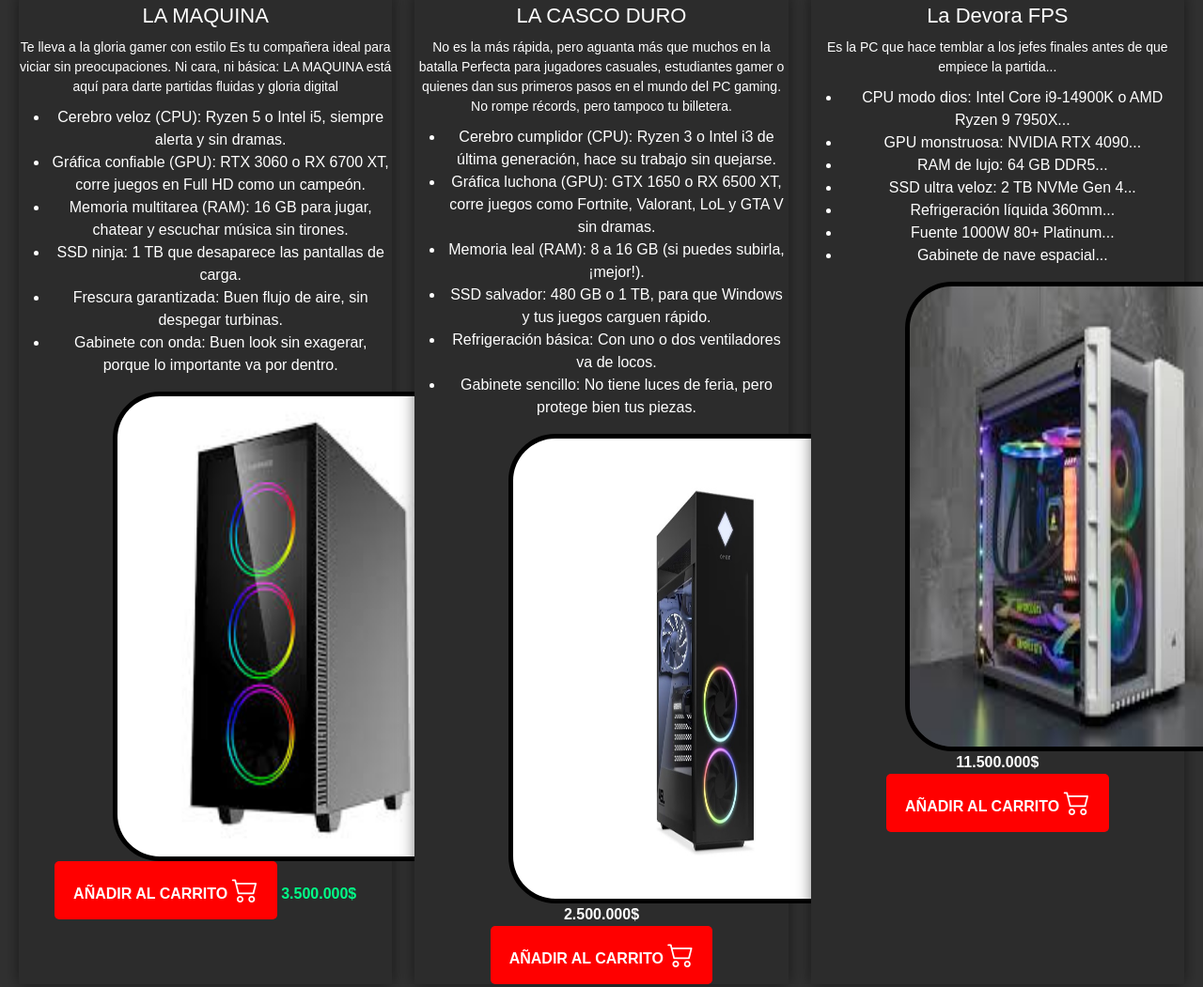
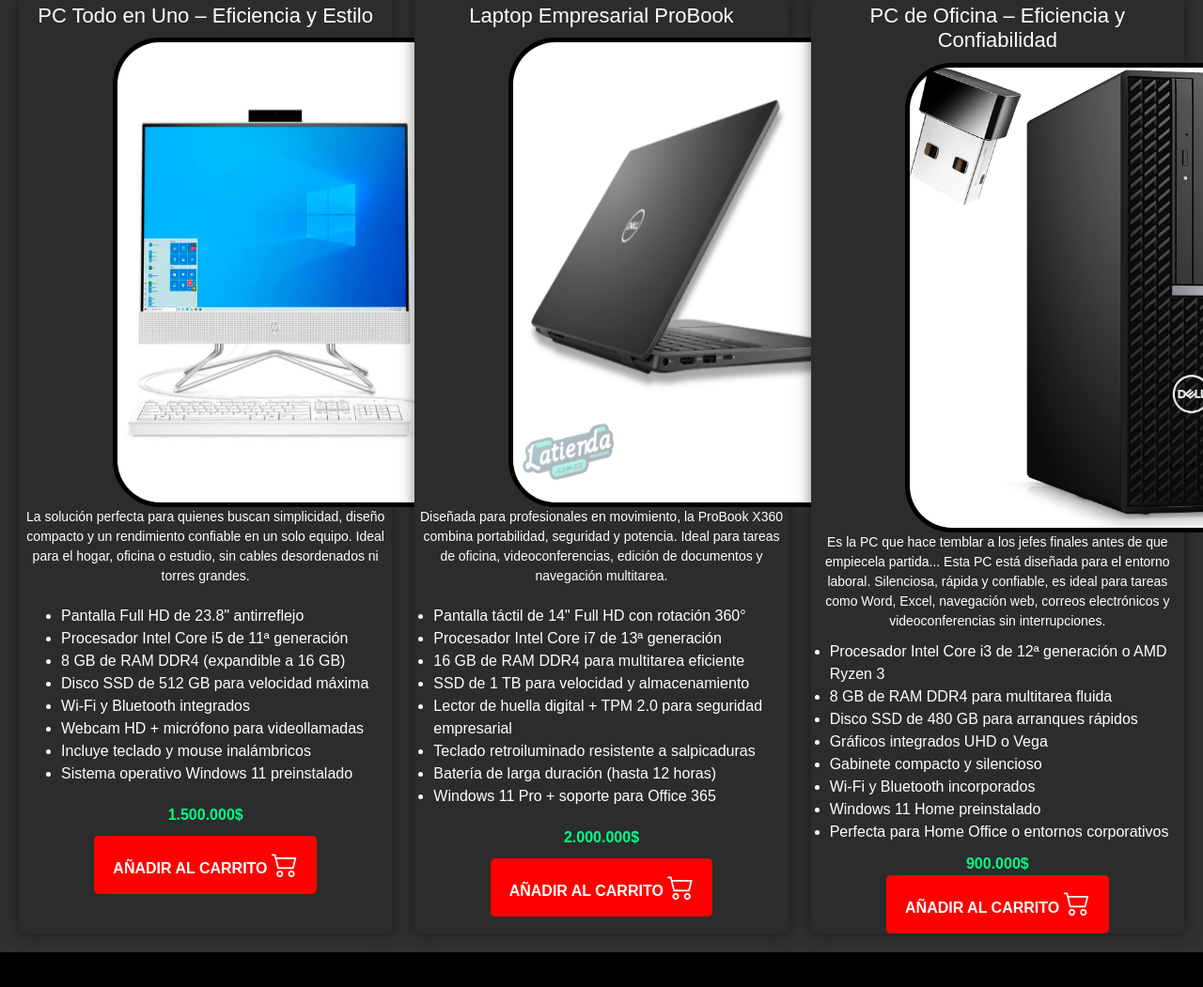
Before and after one commit to dabbi20/bit-1, a plain HTML site: page HTML/pc-empresarial.html in a window 1280 px wide. Shown: the part 776-1827 px from the top of the page at 94% size. Drawn offline with nearby package versions, Linux system fonts and the light colour scheme; a web font is replaced by a local one.

Commit message:
Se dieron mas detalles sobre los documentos y añadieron y remplazaron

```diff
--- a/HTML/pc-empresarial.html
+++ b/HTML/pc-empresarial.html
@@ -1,5 +1,6 @@
 <!DOCTYPE html>
 <html lang="es">
+
 <head>
   <meta charset="UTF-8">
   <meta name="viewport" content="width=device-width, initial-scale=1.0">
@@ -10,6 +11,7 @@
   <link rel="stylesheet" href="https://cdn.jsdelivr.net/npm/bootstrap@5.3.5/dist/css/bootstrap.min.css">
   <link rel="stylesheet" href="../CSS/style.css">
 </head>
+
 <body>
   <header>
 
@@ -134,7 +136,7 @@
 
     <div class="carrusel-p">
 
-          <h2 class="h-bordes">CARRUSEL</h2>
+      <h2 class="h-bordes">NUESTROS PRODUCTOS EN CLIENTES</h2>
 
       <div class="carrusel-list" id="carrusel-list">
 
@@ -397,35 +399,42 @@
     <!--En este apartado va donde va el contenido referente a lo que se muestra para la venta-->
 
 
-
     <div class="contenedor-pm">
 
       <div class="tarjeta">
-            <h3 class="titulos-pc">LA MAQUINA</h3>
 
-            <p class="contenido-pc">Te lleva a la gloria gamer con estilo
-              Es tu compañera ideal para viciar sin preocupaciones. Ni cara, ni básica: LA MAQUINA está aquí para darte
-              partidas fluidas y gloria digital
+
+
+        <h3 class="titulos-pc">PC Todo en Uno – Eficiencia y Estilo</h3>
+
+        <div class="img-wrapper"><img src="/ASSEST/E-1.jpg" alt="Pc empresarial todo en uno"
+            class="img1-tamaño img-fluid"></div>
+
+        <p class="contenido-pc">La solución perfecta para quienes buscan simplicidad, diseño compacto y un rendimiento confiable en un solo equipo.
+          Ideal para el hogar, oficina o estudio, sin cables desordenados ni torres grandes.
         </p>
 
-            <ul>
-              <li>Cerebro veloz (CPU): Ryzen 5 o Intel i5, siempre alerta y sin dramas. </li>
-              <li>Gráfica confiable (GPU): RTX 3060 o RX 6700 XT, corre juegos en Full HD como un campeón. </li>
-              <li>Memoria multitarea (RAM): 16 GB para jugar, chatear y escuchar música sin tirones. </li>
-              <li>SSD ninja: 1 TB que desaparece las pantallas de carga. </li>
-              <li>Frescura garantizada: Buen flujo de aire, sin despegar turbinas. </li>
-              <li>Gabinete con onda: Buen look sin exagerar, porque lo importante va por dentro. </li>
+        <ul class="lista-caracteristicas">
+          <li>Pantalla Full HD de 23.8" antirreflejo</li>
+          <li>Procesador Intel Core i5 de 11ª generación</li>
+          <li>8 GB de RAM DDR4 (expandible a 16 GB)</li>
+          <li>Disco SSD de 512 GB para velocidad máxima</li>
+          <li>Wi-Fi y Bluetooth integrados</li>
+          <li>Webcam HD + micrófono para videollamadas</li>
+          <li>Incluye teclado y mouse inalámbricos</li>
+          <li>Sistema operativo Windows 11 preinstalado</li>
         </ul>
 
-            <div class="img-wrapper"><img src="/ASSEST/PC-2.jpeg" alt="Pc gamer con una potencia media,luces billantes"
-                class="img1-tamaño img-fluid"></div>
+        <span class="precio"><strong>1.500.000$</strong></span>
+
+
+
 
 
         <div class="carrito-precio">
           <button type="button" class="boton-carrito">
             AÑADIR AL CARRITO <i class="bi bi-cart2 fs-3 text-white"></i>
           </button>
-                  <span class="precio"><strong>3.500.000$</strong></span>
 
 
         </div>
@@ -437,28 +446,28 @@
       </div>
 
       <div class="tarjeta">
-            <h3 class="titulos-pc">LA CASCO DURO</h3>
+        <h3 class="titulos-pc">Laptop Empresarial ProBook</h3>
 
-            <p class="contenido-pc">No es la más rápida, pero aguanta más que muchos en la batalla
-              Perfecta para jugadores casuales, estudiantes gamer o quienes dan sus primeros pasos en el mundo del PC
-              gaming.
-              No rompe récords, pero tampoco tu billetera.</p>
+        <div><img src="/ASSEST/E-3.png" alt="Laptop empresarial multitarea"
+            class="img1-tamaño img-fluid"></div>
 
-            <ul>
-              <li>Cerebro cumplidor (CPU): Ryzen 3 o Intel i3 de última generación, hace su trabajo sin quejarse. </li>
-              <li>Gráfica luchona (GPU): GTX 1650 o RX 6500 XT, corre juegos como Fortnite, Valorant, LoL y GTA V sin
-                dramas.
-              </li>
-              <li>Memoria leal (RAM): 8 a 16 GB (si puedes subirla, ¡mejor!). </li>
-              <li>SSD salvador: 480 GB o 1 TB, para que Windows y tus juegos carguen rápido. </li>
-              <li>Refrigeración básica: Con uno o dos ventiladores va de locos.</li>
-              <li>Gabinete sencillo: No tiene luces de feria, pero protege bien tus piezas.</li>
+        <p class="contenido-pc"> Diseñada para profesionales en movimiento, la ProBook X360 combina portabilidad, seguridad y potencia.
+          Ideal para tareas de oficina, videoconferencias, edición de documentos y navegación multitarea.</p>
+
+        <ul class="lista-caracteristicas">
+          <li>Pantalla táctil de 14" Full HD con rotación 360°</li>
+          <li>Procesador Intel Core i7 de 13ª generación</li>
+          <li>16 GB de RAM DDR4 para multitarea eficiente</li>
+          <li>SSD de 1 TB para velocidad y almacenamiento</li>
+          <li>Lector de huella digital + TPM 2.0 para seguridad empresarial</li>
+          <li>Teclado retroiluminado resistente a salpicaduras</li>
+          <li>Batería de larga duración (hasta 12 horas)</li>
+          <li>Windows 11 Pro + soporte para Office 365</li>
         </ul>
 
-            <div><img src="/ASSEST/PC-3.jpg" alt="Computadora de gama media con estilos dinamicos y esteticos"
-                class="img1-tamaño img-fluid"></div>
 
-            <span><strong>2.500.000$</strong></span>
+
+        <span class="precio"><strong>2.000.000$</strong></span>
 
         <button type="button" class="boton-carrito">AÑADIR AL CARRITO <i
             class="bi bi-cart2 fs-3 text-white"></i></button>
@@ -471,27 +480,31 @@
 
           <!--  Columna de texto -->
           <div class="contenido-texto">
-                <h3 class="titulos-pc">La Devora FPS</h3>
-                <p class="contenido-pc">
-                  Es la PC que hace temblar a los jefes finales antes de que empiece la partida...
-                </p>
-
-                <ul>
-                  <li>CPU modo dios: Intel Core i9-14900K o AMD Ryzen 9 7950X...</li>
-                  <li>GPU monstruosa: NVIDIA RTX 4090...</li>
-                  <li>RAM de lujo: 64 GB DDR5...</li>
-                  <li>SSD ultra veloz: 2 TB NVMe Gen 4...</li>
-                  <li>Refrigeración líquida 360mm...</li>
-                  <li>Fuente 1000W 80+ Platinum...</li>
-                  <li>Gabinete de nave espacial...</li>
-                </ul>
+            <h3 class="titulos-pc">PC de Oficina – Eficiencia y Confiabilidad</h3>
 
             <!--  Columna de imagen -->
             <div class="contenido-imagen">
-        <img src="/ASSEST/PC-4.jpeg" alt="Computadora gamer ultra potente" class="img1-tamaño img-fluid" />
+              <img src="/ASSEST/E-2.jpg" alt="Computadora gamer ultra potente" class="img1-tamaño img-fluid" />
             </div>
 
-                <span><strong>11.500.000$</strong></span><br>
+            <p class="contenido-pc">
+               Es la PC que hace temblar a los jefes finales antes de que empiecela partida... Esta PC está diseñada para el entorno laboral. Silenciosa, rápida y confiable, es ideal para tareas como Word, Excel, navegación web,
+               correos electrónicos y videoconferencias sin interrupciones.
+            </p>
+
+            <ul class="lista-caracteristicas">
+              <li>Procesador Intel Core i3 de 12ª generación o AMD Ryzen 3</li>
+              <li>8 GB de RAM DDR4 para multitarea fluida</li>
+              <li>Disco SSD de 480 GB para arranques rápidos</li>
+              <li>Gráficos integrados UHD o Vega</li>
+              <li>Gabinete compacto y silencioso</li>
+              <li>Wi-Fi y Bluetooth incorporados</li>
+              <li>Windows 11 Home preinstalado</li>
+              <li>Perfecta para Home Office o entornos corporativos</li>
+            </ul>
+
+
+            <span class="precio"><strong>900.000$</strong></span><br>
             <button type="button" class="boton-carrito">
               AÑADIR AL CARRITO <i class="bi bi-cart2 fs-3 text-white"></i>
             </button>
@@ -501,7 +514,6 @@
 
         </div>
       </div>
-
 
 
 
@@ -527,14 +539,18 @@
 
       <div class="fotnav-flex">
 
-        <p class="text-center text-white small   fs-5  mb-0"> &copy; 2025 PC Espaciales. Todos los derechos reservados.</p>
+        <p class="text-center text-white small   fs-5  mb-0"> &copy; 2025 PC Espaciales. Todos los derechos reservados.
+        </p>
 
 
 
         <nav>
-          <a href="https://www.facebook.com/profile.php?id=100066815283132&locale=es_LA" target="_blank"> <i class="bi bi-facebook fs-2 text-white mx-2"></i></a>
-          <a href="https://www.youtube.com/@DAVIDMANUELCARRASCOCONDE" target="_blank"> <i class="bi bi-youtube fs-2 text-white mx-2"></i></a>
-          <a href="https://www.tiktok.com/@luffydrock" target="_blank"> <i class="bi bi-tiktok fs-2 text-white mx-2"></i></a>
+          <a href="https://www.facebook.com/profile.php?id=100066815283132&locale=es_LA" target="_blank"> <i
+              class="bi bi-facebook fs-2 text-white mx-2"></i></a>
+          <a href="https://www.youtube.com/@DAVIDMANUELCARRASCOCONDE" target="_blank"> <i
+              class="bi bi-youtube fs-2 text-white mx-2"></i></a>
+          <a href="https://www.tiktok.com/@luffydrock" target="_blank"> <i
+              class="bi bi-tiktok fs-2 text-white mx-2"></i></a>
           <a href=" https://wa.me/qr/WZ4ETRKEGRNMF1 "> <i class="bi bi-whatsapp fs-2 text-white mx-2"></i></a>
         </nav>
       </div>
@@ -542,11 +558,12 @@
 
       <div class="margin contenedor-padre">
 
-        <div class="box-prin " >
+        <div class="box-prin ">
           <div class="texto-box">
-            <h2 class="fs-1" >PC ESPACIALES   <i class="bi bi-pc-display fs-1 "></i></h2>
+            <h2 class="fs-1">PC ESPACIALES <i class="bi bi-pc-display fs-1 "></i></h2>
             <p class="p-footer-1 fs-1">TIENES INQUIETUDES?</p>
-            <p class="p-footer-1 fs-4">3224212364 <button> <i class="bi bi-telephone-outbound-fill text-white bg-black p-3 rounded fs-4 "></i></button></p>
+            <p class="p-footer-1 fs-4">3224212364 <button> <i
+                  class="bi bi-telephone-outbound-fill text-white bg-black p-3 rounded fs-4 "></i></button></p>
           </div>
 
 
@@ -570,4 +587,5 @@
   <script src="https://cdn.jsdelivr.net/npm/bootstrap@5.3.5/dist/js/bootstrap.bundle.min.js"></script>
   <script src="../JV/scripts.js"></script>
 </body>
+
 </html>
```
Also changed, not shown: HTML/componentes.html (+14 -14 lines), HTML/contactanos.html (+26 -14 lines), HTML/index.html (+14 -11 lines). Lines whose indentation alone changed are shown as unchanged.
